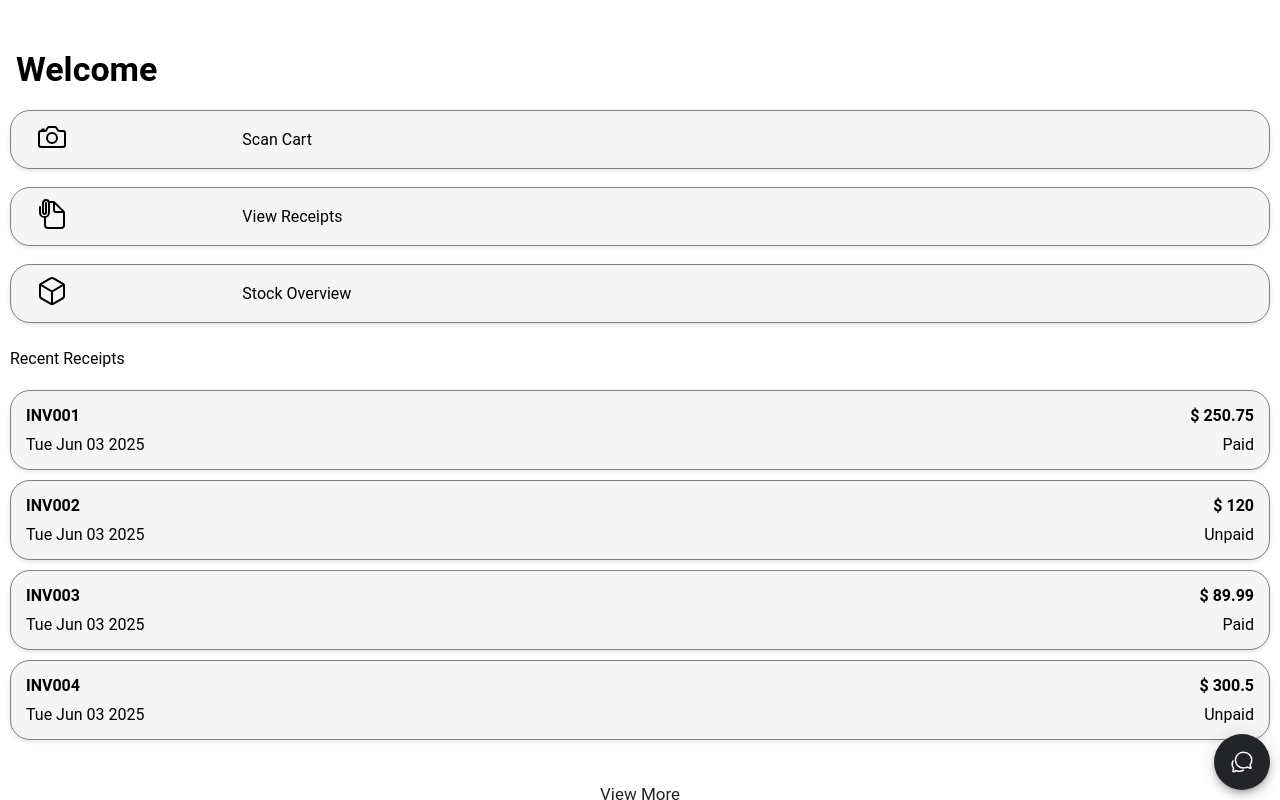
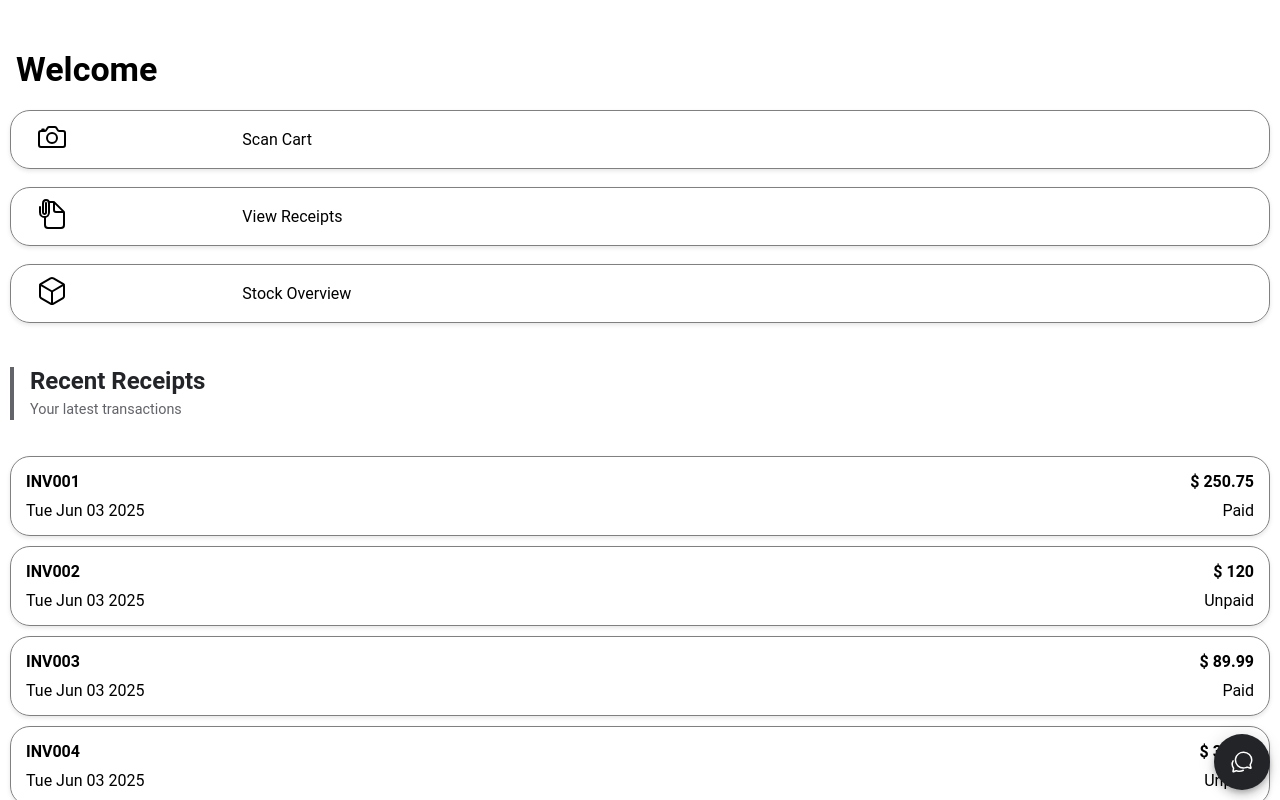
Before and after one commit to WalterBanda123/accounts-agents, a React (Vite) app: page /home in a window 1280 px wide. Built offline with nearby package versions, Linux system fonts and the light colour scheme.

Commit message:
Refactor Home page to include section header for recent receipts with additional description

```diff
--- a/src/components/Receipt.css
+++ b/src/components/Receipt.css
@@ -4,7 +4,6 @@
    border: 1px solid gray;
    border-radius: 20px;
    padding: 10px;
-   background-color: whitesmoke;
    box-shadow: 0 2px 4px rgba(0, 0, 0, 0.1);
    margin-top: 10px;
    margin-bottom: 4px;
--- a/src/pages/Home.css
+++ b/src/pages/Home.css
@@ -11,6 +11,25 @@
    margin-bottom: 4px;
    font-weight: 600;
    font-size: 2.5rem;
-   background-color: whitesmoke;
    box-shadow: 0 2px 4px rgba(0, 0, 0, 0.1);
 }
+
+.section-header {
+    margin: 20px 0 16px 0;
+    padding-left: 16px;
+    border-left: 4px solid var(--ion-color-medium);
+}
+
+.section-header h2 {
+    margin: 0 0 4px 0;
+    font-size: 1.5rem;
+    font-weight: 600;
+    color: var(--ion-color-dark);
+}
+
+.section-header p {
+    margin: 0;
+    font-size: 0.9rem;
+    color: var(--ion-color-medium);
+    font-weight: 400;
+}
--- a/src/pages/Home.tsx
+++ b/src/pages/Home.tsx
@@ -68,9 +68,12 @@ const Home: React.FC = () => {
           <IonGrid>
             <IonRow>
               <IonCol>
-                <IonLabel>
-                  <h2>Recent Receipts</h2>
-                </IonLabel>
+                <div className="section-header">
+                  <IonLabel>
+                    <h2>Recent Receipts</h2>
+                    <p>Your latest transactions</p>
+                  </IonLabel>
+                </div>
               </IonCol>
             </IonRow>
             <IonRow>
```
